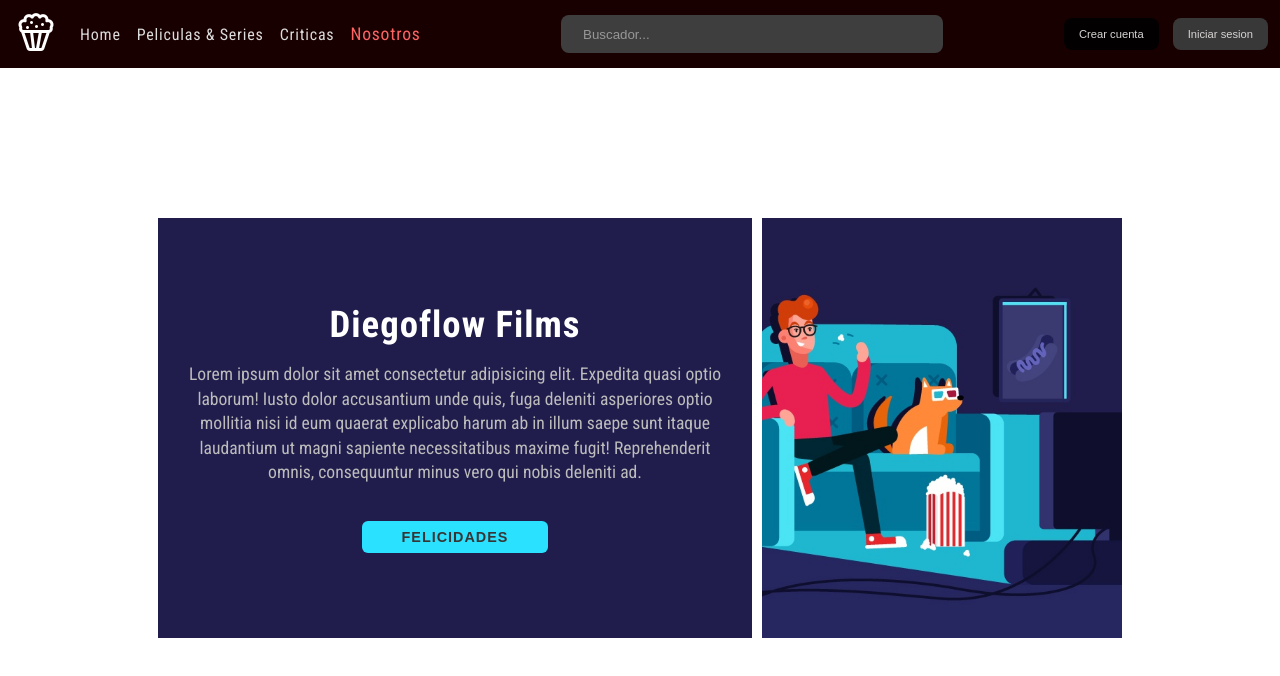
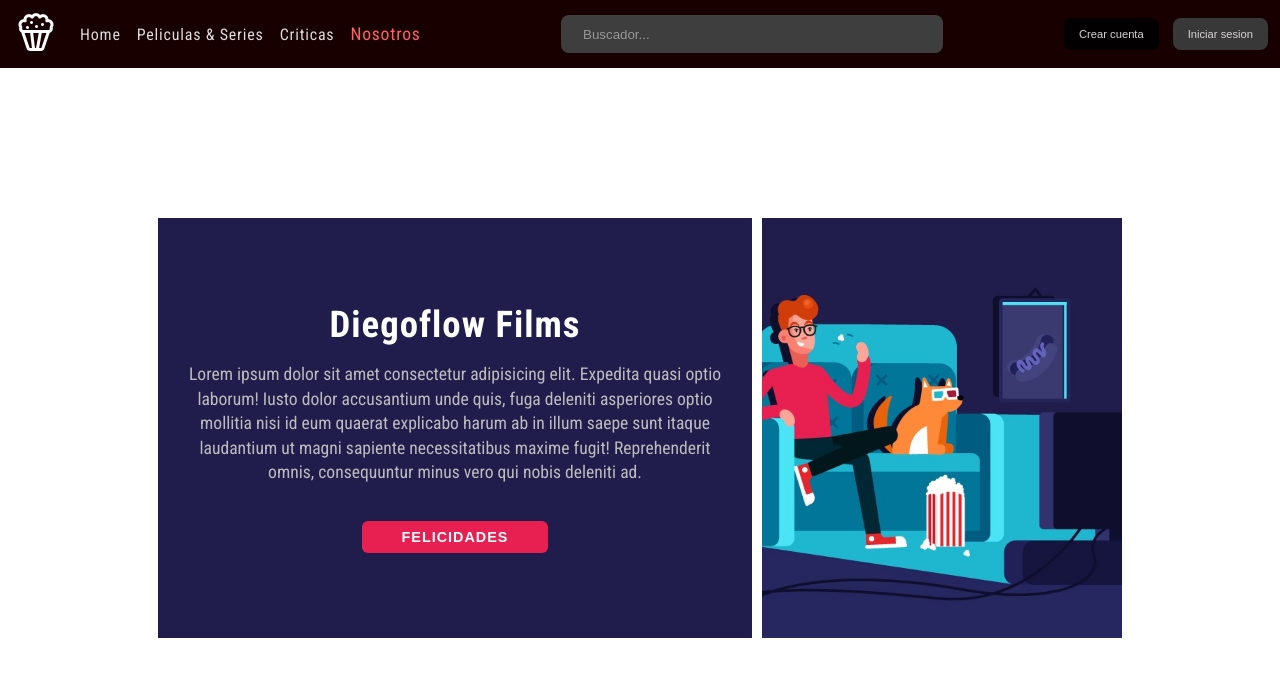
Before and after one commit to iamdiegoskr/PageMoviesAngular, an Angular app: page /about in a window 1280 px wide. Shown: the top 676 px of the page. Built offline with nearby package versions, Linux system fonts and the light colour scheme.

Commit message:
change colors in aboutcomponent

```diff
--- a/src/app/components/about/about.component.css
+++ b/src/app/components/about/about.component.css
@@ -49,8 +49,8 @@
     border: none;
     border-radius: 6px;
     margin-top: 20px;
-    background: #2ae2ff;
-    color: #363636;
+    background: #e82051;
+    color: #e2ffff;
     font-size: .9rem;
     font-weight: 700;
     letter-spacing: 1px;
```
